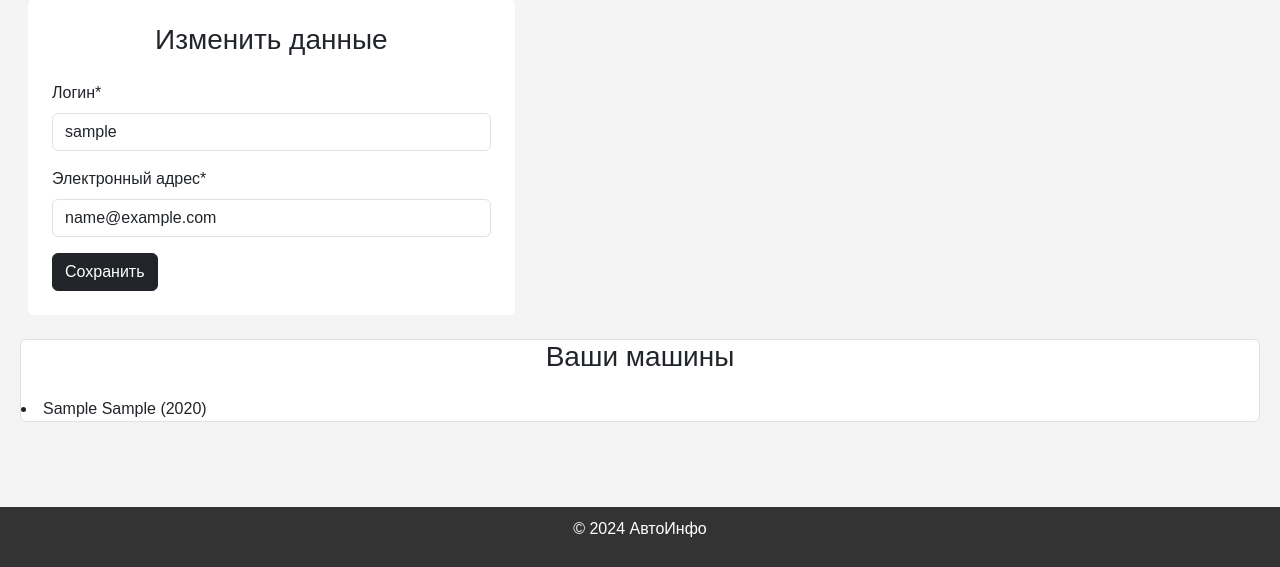
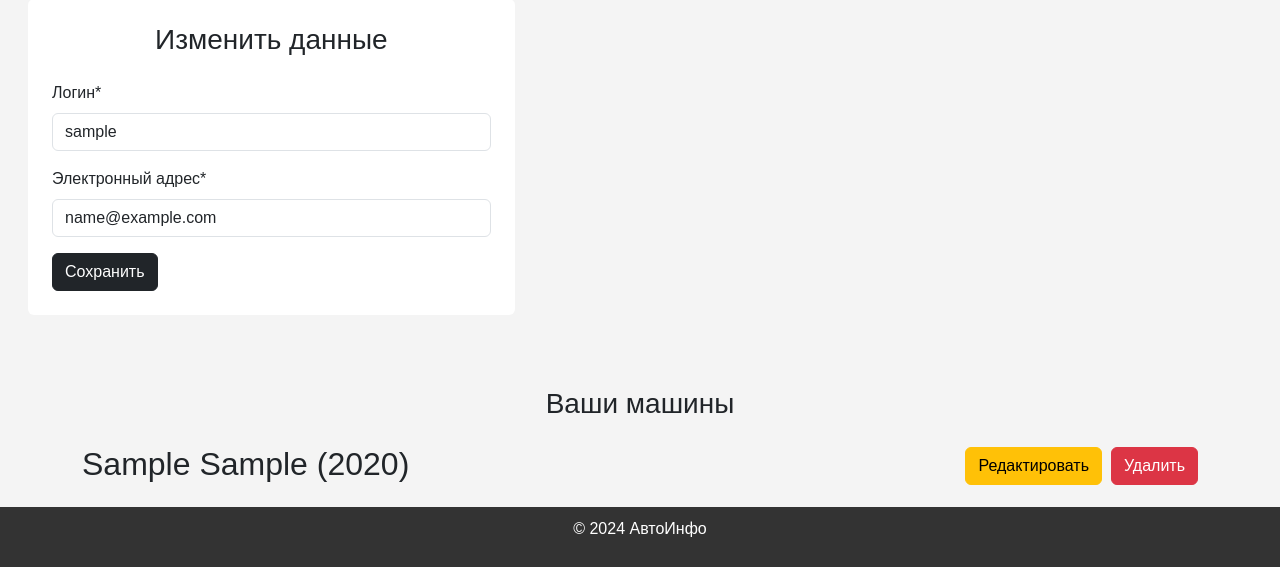
Before and after one commit to 1eo1eo1eo/AvtoInfo, a Django app: page /user/profile/ in a window 1280 px wide. Shown: the part 233-800 px from the top of the page. Run offline with Django 5.2, Linux system fonts and the light colour scheme; a user stored in the database is signed in; tables that the repository leaves empty hold one stand-in row (values such as "Sample post"); some libraries are stand-ins or nearby versions.

Commit message:
create "удалить" and "редактировать" buttons

```diff
--- a/AvtoInfo/templates/users/profile.html
+++ b/AvtoInfo/templates/users/profile.html
@@ -38,22 +38,25 @@
                     </form>
                 </div>
             </div>
-                <!-- Разметка машин пользователя -->
-                <div class="container">
-                    <div class="accordion" id="accordionExample">
-                        <div class="accordion-item">
-                            <h3 class="text-center mb-4">Ваши машины</h3>
-                            {% for car in user_cars %}
-                            <li>
-                                <a>{{ car.make }} {{ car.model }} ({{ car.year }})</a>
-                            </li>
-                        {% endfor %}
-                        </div>
+        </div>
+            <div class="container mt-5">
+                <h3 class="text-center mb-4">Ваши машины</h3>
+                <div>
+                    {% for car in user_cars %}
+                    <div>
+                        <h2 id="heading{{ car.id }}">
+                            <div class="d-flex justify-content-between align-items-center">
+                                <span>{{ car.make }} {{ car.model }} ({{ car.year }})</span>
+                                <div>
+                                    <a href="{% url 'cars:edit_car' car.id %}" class="btn btn-warning">Редактировать</a>
+                                    <a href="{% url 'cars:delete_car' car.id %}" class="btn btn-danger" onclick="return confirm('Вы уверены, что хотите удалить машину?')">Удалить</a>
+                                </div>
+                            </div>
+                        </h2>
                     </div>
+                    {% endfor %}
                 </div>
-                <!-- Закончилась разметка машин пользователя -->
             </div>
-        </div>
     </div>
 </div>
 {% endblock content %}
```
